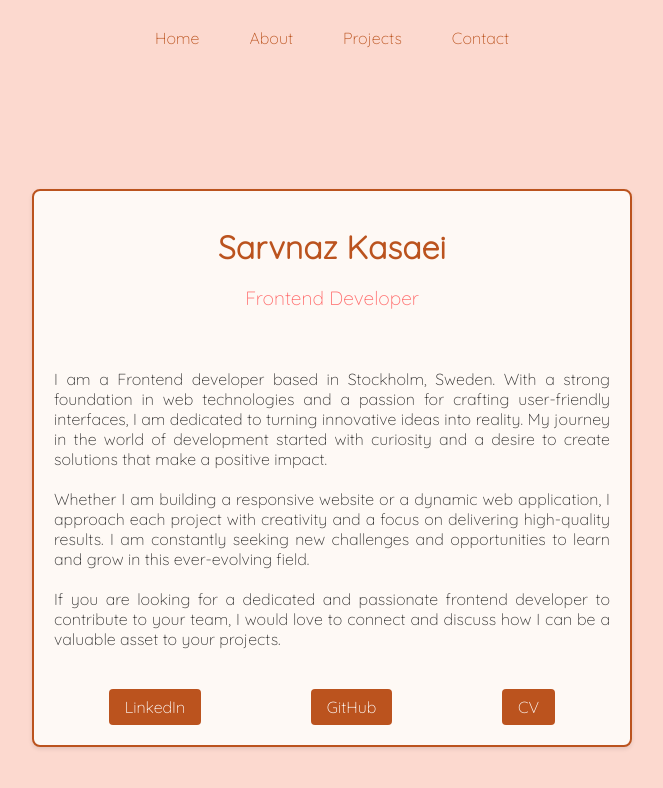
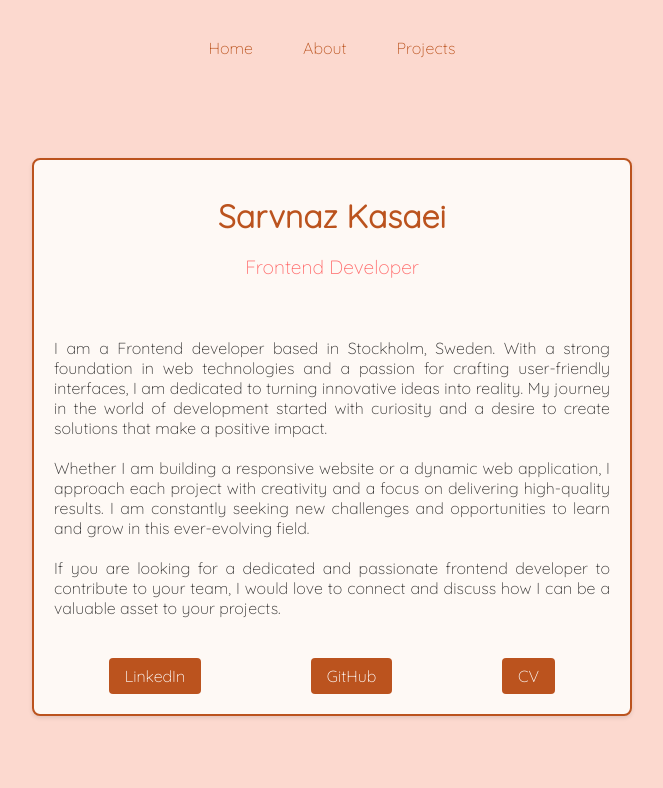
Before and after one commit to Sakas19/sarvnaz_Nextjs_portfolio, a Next.js app: page / in a window 1280 px wide. Shown: the top 788 px of the page, without its empty margins (308-971 px from the left). Built offline with nearby package versions, Linux system fonts and the light colour scheme.

Commit message:
small changes in design

```diff
--- a/app/Navbar.jsx
+++ b/app/Navbar.jsx
@@ -8,7 +8,7 @@ const Navbar = () => {
       <Link href="/">Home</Link>
       <Link href="/About">About</Link>
       <Link href="/Projects">Projects</Link>
-      <Link href="/contact">Contact</Link>
+      {/* <Link href="/contact">Contact</Link> */}
     </div>
   </div>
   );
--- a/app/globals.css
+++ b/app/globals.css
@@ -34,7 +34,8 @@ a {
   display: flex;
   justify-content: center;
   align-items: center;
-  height: 60px;
+  margin-top: 30px;
+  /* height: 30px;  */
   color: #bb531e;
 }
 
--- a/app/page.module.css
+++ b/app/page.module.css
@@ -19,6 +19,7 @@
   box-shadow: 0 2px 4px rgba(0, 0, 0, 0.1);
   max-width: 600px;
   margin: 2rem auto;
+  margin-top: -10px;
 }
 
 .profile {
```
